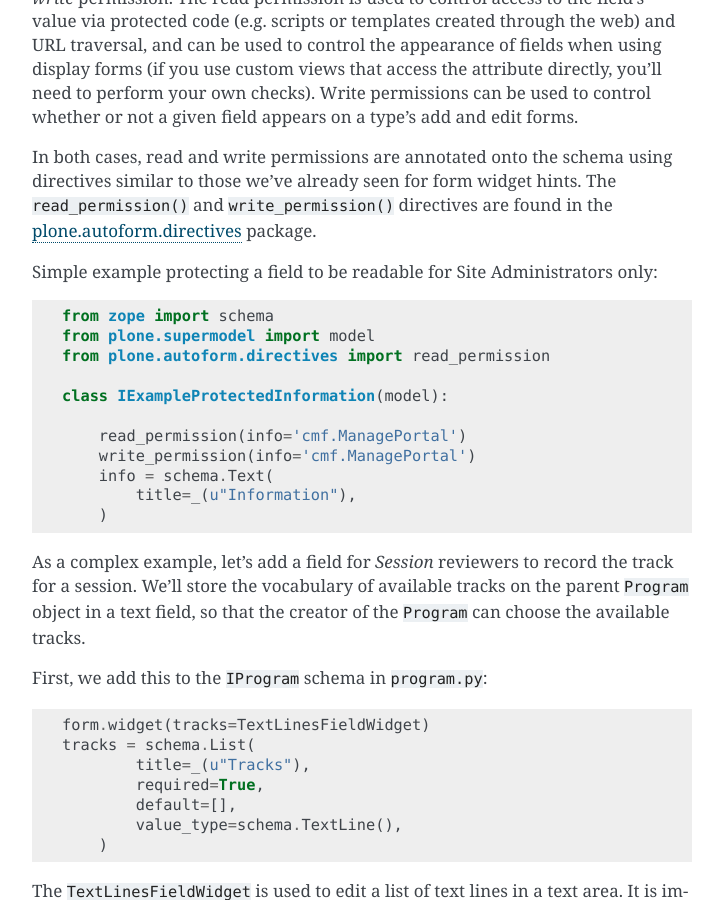
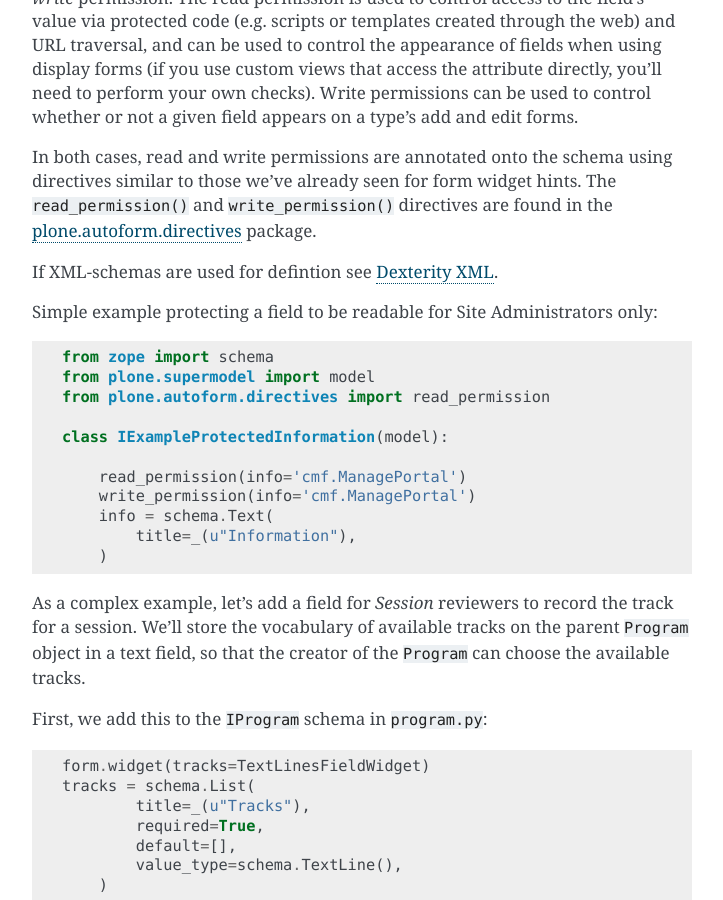
Before and after one commit to plone/plone.app.dexterity, a Sphinx documentation site: the page built from docs/advanced/permissions.rst, in a window 1280 px wide and 900 px high, scrolled down 2056 px. Shown: the whole window, without its empty margins (388-1111 px from the left). Built offline with Sphinx 7.4.7, drawn with Linux system fonts in a browser that asks for light colours.

Commit message:
set reference to dexterity xml docs for those needing it.

```diff
--- a/docs/advanced/permissions.rst
+++ b/docs/advanced/permissions.rst
@@ -114,6 +114,8 @@ In both cases,
 read and write permissions are annotated onto the schema using directives similar to those we’ve already seen for form widget hints.
 The ``read_permission()`` and ``write_permission()`` directives are found in the `plone.autoform.directives`_ package.
 
+If XML-schemas are used for defintion see :doc:`../../reference/dexterity-xml`.
+
 Simple example protecting a field to be readable for Site Administrators only::
 
     from zope import schema
```
